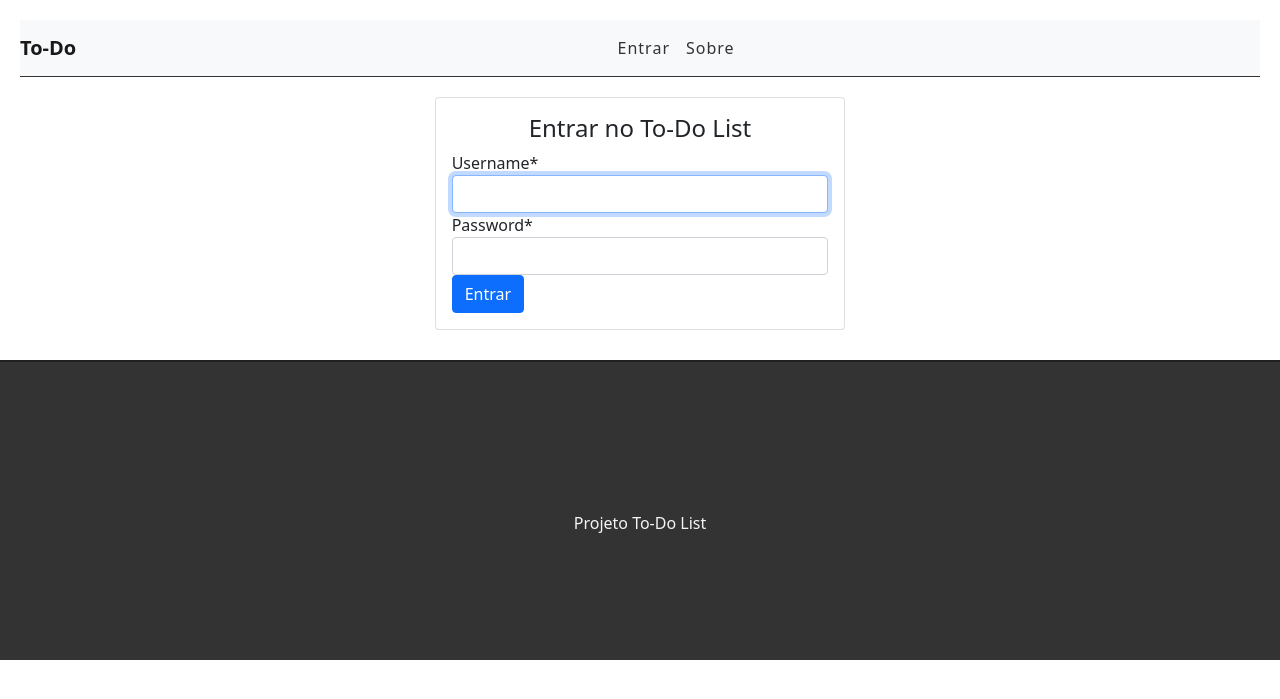
After one commit to 45ewertton/ToDoList_Django, a Django app: page /accounts/login/ in a window 1280 px wide. The commit adds this page. Shown: the top 699 px of the page. Run offline with Django 3.2, Linux system fonts and the light colour scheme; some libraries are stand-ins or nearby versions.

Commit message:
Login e Logout do sistema, implementados

```diff
--- a/tasks/static/css/styles.css
+++ b/tasks/static/css/styles.css
@@ -134,3 +134,9 @@ footer p {
     top: 50%;
     position: relative;
 }
+
+/* login */
+
+.auth-card {
+    margin-bottom: 30px;
+}
--- a/tasks/templates/base.html
+++ b/tasks/templates/base.html
@@ -20,15 +20,26 @@
             </button>
             <div class="collapse navbar-collapse" id="navbarSupportedContent">
                 <ul class="navbar-nav mr-auto">
+                    {% if user.is_authenticated %}
                     <li class="nav-item">
-                        <a class="nav-link" href="#">Tarefas</a>
+                        <a class="nav-link" href="/">Tarefas</a>
                     </li>
                     <li class="nav-item">
                         <a class="nav-link" href="#">Usuários</a>
                     </li>
+                    {% else %}
                     <li class="nav-item">
-                        <a class="nav-link" href="#">Sobre Nós</a>
+                        <a class="nav-link" href="/accounts/login">Entrar</a>
                     </li>
+                    {% endif %}
+                    <li class="nav-item">
+                        <a class="nav-link" href="#">Sobre</a>
+                    </li>
+                    {% if user.is_authenticated %}
+                    <li class="nav-item">
+                        <a class="nav-link" href="/accounts/logout">Sair</a>
+                    </li>
+                    {% endif %}
                 </ul>
             </div>
         </nav>
--- /dev/null
+++ b/templates/registration/login.html
@@ -0,0 +1,27 @@
+{% extends 'base.html' %}
+{% load crispy_forms_tags %}
+
+{% block title %}Entrar no To-Do List{% endblock %}
+
+{% block content %}
+
+<div class="row">
+    <div class="col-md-4 offset-md-4">
+        <div class="card auth-card">
+            <div class="card-body">
+                <h4 class="card-title text-center">Entrar no To-Do List</h4>
+
+                <form method="POST">
+                    {% csrf_token %}
+                    <input type="hidden" name="next" value="{{ next }}">
+
+                    {{ form|crispy }}
+                    <button type="submit" class="btn btn-primary btn-block">Entrar</button>
+
+                </form>
+            </div>
+        </div>
+    </div>
+
+</div>
+{% endblock %}
--- a/todo_list/urls.py
+++ b/todo_list/urls.py
@@ -19,5 +19,6 @@ from tasks import views
 
 urlpatterns = [
     path('admin/', admin.site.urls),
-    path('', include('tasks.urls'))
+    path('', include('tasks.urls')),
+    path('accounts/', include('django.contrib.auth.urls')),
 ]
```
Also changed, not shown: tasks/views.py (+7 -1 lines), todo_list/settings.py (+6 -2 lines).
